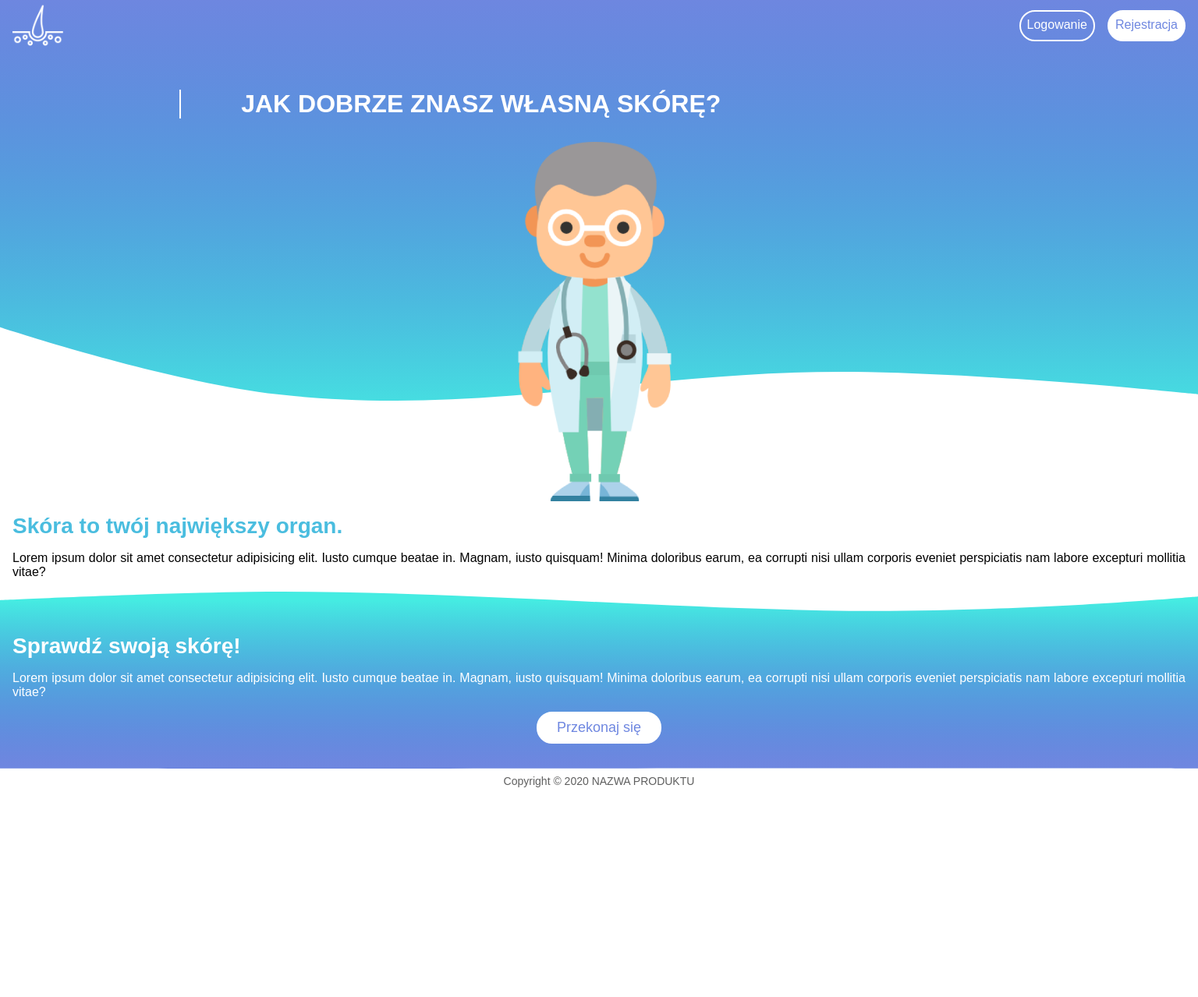
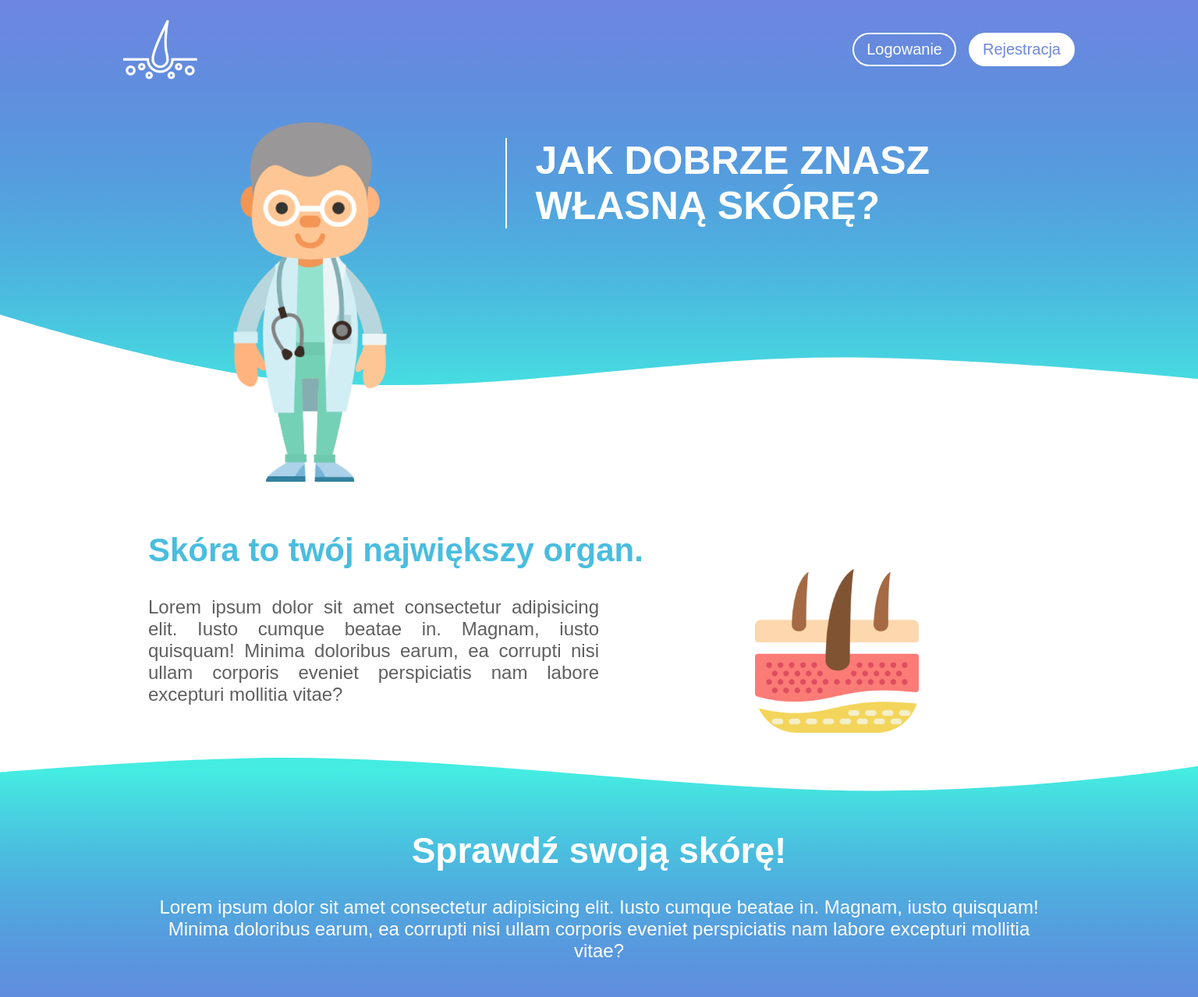
Before and after one commit to jarosik10/czerniak, a website: page index.html in a window 1536 px wide. Shown: the top 1279 px of the page at 78% size. Before the commit the page ends 1018 px from the top, so only its background shows below. Drawn offline with Linux system fonts and the light colour scheme; a web font is replaced by a local one.

Commit message:
Add desktop styles and skin image

```diff
--- a/index.html
+++ b/index.html
@@ -30,6 +30,9 @@
     <h2 class="section__header">Skóra to twój największy organ.</h2>
     <p class="section__paragraph">Lorem ipsum dolor sit amet consectetur adipisicing elit. Iusto cumque beatae in. Magnam, iusto quisquam! Minima
       doloribus earum, ea corrupti nisi ullam corporis eveniet perspiciatis nam labore excepturi mollitia vitae?</p>
+      <picture class="section__picture">
+        <img src="./assets/skin.png" alt="Skin.">
+      </picture>
   </section>
   <section class="section section--colored section__check-skin">
     <h2 class="section__header">Sprawdź swoją skórę!</h2>
--- a/src/styles/index.scss
+++ b/src/styles/index.scss
@@ -24,7 +24,7 @@ body {
 
   &__title {
     width: 85%;
-    margin: 50px 0 0 auto;
+    margin: 50px 16px 0 auto;
     padding-left: 5%;
     border-left: 2px solid white;
     color: white;
@@ -49,8 +49,7 @@ body {
 .pill-link {
     display: inline-block;
     border: solid 2px white;
-    min-height: 40px;
-    border-radius: 20px;
+    border-radius: 999px;
     padding: 8px;
 
     &__link {
@@ -107,16 +106,22 @@ body {
 }
 
 .section {
+  margin-top: 32px;
+
   &__header {
     color: #4abddf;
     font-size: 2.8rem;
-    margin: 16px;
+    width: 100%;
+    padding: 0 16px;
+    margin: 16px 0;
   }
 
   &__paragraph {
     text-align: justify;
     font-size: 1.6rem;
-    margin: 16px;
+    padding: 0 16px;
+    margin: 16px 0;
+    color: #5F5F5F;
   }
 
   &__link-wrapper {
@@ -135,7 +140,7 @@ body {
     background-size: 100% 100%;
 
     .section__header {
-      padding-top: 54px;
+      padding-top: 2em;
       color: white;
     }
 
@@ -143,6 +148,13 @@ body {
       color: white;
     }
   }
+
+  &__about-skin {
+    .section__picture {
+      display: none;
+    }
+  }
+
   &__check-skin {
     padding-bottom: 32px;
   }
@@ -154,3 +166,206 @@ body {
   font-size: 1.4rem;
   text-align: center;
 }
+
+@media (min-width: 768px) {
+  .header {
+    &__title {
+      font-size: 3.8rem;
+    }
+  }
+
+  .navigation {
+    padding: 16px 32px;
+
+    &__logo {
+      width: 80px;
+    }
+  }
+
+  .pill-link {
+    padding: 8px 16px;
+  }
+
+  .section {
+    &__header {
+      margin: 32px 0;
+      padding: 0 32px;
+      font-size: 3.2rem;
+    }
+
+    &__paragraph {
+      font-size: 1.8rem;
+      margin: 16px 0;
+      padding: 0 32px;
+    }
+
+    &__link {
+      margin-top: 32px;
+    }
+
+    &__check-skin {
+      .section__header {
+        font-size: 3.8rem;
+        text-align: center;
+      }
+
+      .section__paragraph {
+        text-align: center;
+      }
+    }
+  }
+}
+
+@media (min-width: 991px) {
+  .header {
+    display: grid;
+    grid-template-columns: 3fr 5fr;
+    grid-template-rows: auto;
+    grid-template-areas:
+      "nav nav"
+      "image header"
+      "image .";
+
+    &__picture {
+      grid-area: image;
+      justify-self: end;
+    }
+
+    &__title {
+      grid-area: header;
+      align-self: start;
+      justify-self: start;
+      font-size: 4.2rem;
+      margin: 50px 0 0 0;
+    }
+  }
+
+  .pill-link {
+    &__link {
+      font-size: 1.8rem;
+    }
+
+    &--big {
+      padding-left: 34px;
+      padding-right: 34px;
+
+      .pill-link__link {
+        font-size: 2.4rem;
+      }
+    }
+  }
+
+  .navigation {
+    grid-area: nav;
+    width: 100%;
+    justify-self: center;
+
+    &__logo {
+      width: 95px;
+    }
+  }
+
+  .section {
+    &__header {
+      font-size: 3.8rem;
+    }
+
+    &__paragraph {
+      font-size: 2.4rem;
+    }
+
+    &__about-skin {
+      display: flex;
+      flex-wrap: wrap;
+      align-items: center;
+
+      .section__header {
+          margin-bottom: 0;
+      }
+
+      .section__paragraph {
+        width: 50%;
+        padding: 0 0 0 32px;
+      }
+
+      .section__picture {
+        display: flex;
+        // width: calc(50% - 64px);
+        width: 50%;
+
+        img {
+          width: 40%;
+          max-width: 210px;
+          height: auto;
+          margin: 0 auto;
+        }
+      }
+    }
+
+    &__check-skin {
+      .section__header {
+        font-size: 4.2rem;
+      }
+    }
+  }
+}
+
+@media (min-width: 1284px) {
+  .header {
+    grid-template-columns: 1fr 490px 730px 1fr;
+    grid-template-rows: auto;
+    grid-template-areas:
+      ". nav nav ."
+      ". image header ."
+      ". image . .";
+
+    &__title {
+      font-size: 5rem;
+    }
+  }
+
+  .pill-link {
+    &__link {
+      font-size: 2rem;
+    }
+
+    &--big {
+      padding-left: 34px;
+      padding-right: 34px;
+
+      .pill-link__link {
+        font-size: 2.4rem;
+      }
+    }
+  }
+
+  .navigation {
+    max-width: 1220px;
+    padding: 16px 0;
+  }
+
+  .section {
+    &__header {
+      font-size: 4.2rem;
+    }
+
+    &__about-skin {
+      max-width: 1220px;
+      margin-left: auto;
+      margin-right: auto;
+    }
+
+    &__check-skin {
+      .section__paragraph {
+        max-width: 1220px;
+        margin-left: auto;
+        margin-right: auto;
+      }
+
+      .section__header {
+        font-size: 4.6rem;
+      }
+
+    }
+  }
+}
```
Also changed, not shown: assets/skin.png (added), dist/styles/index.css.
